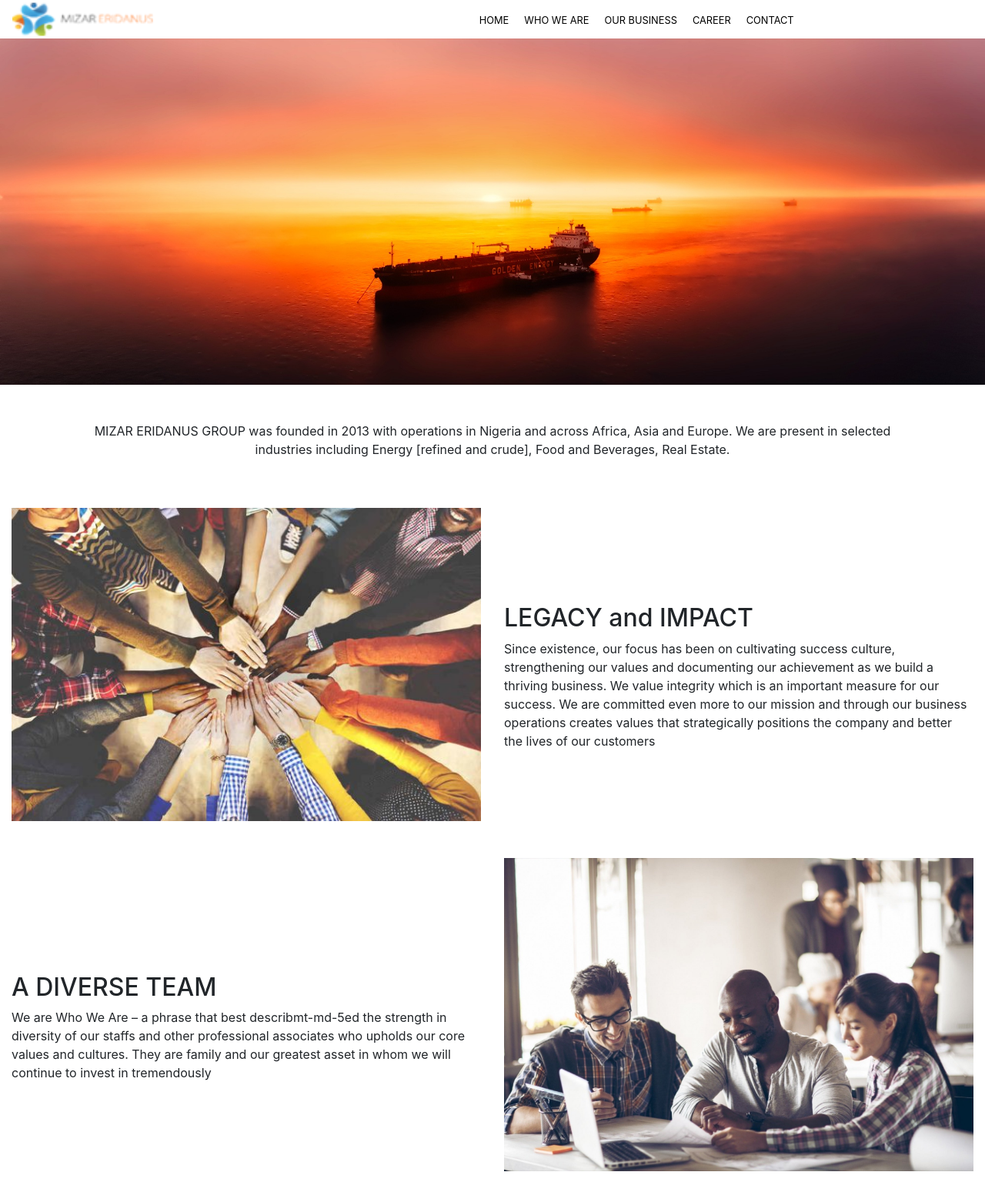
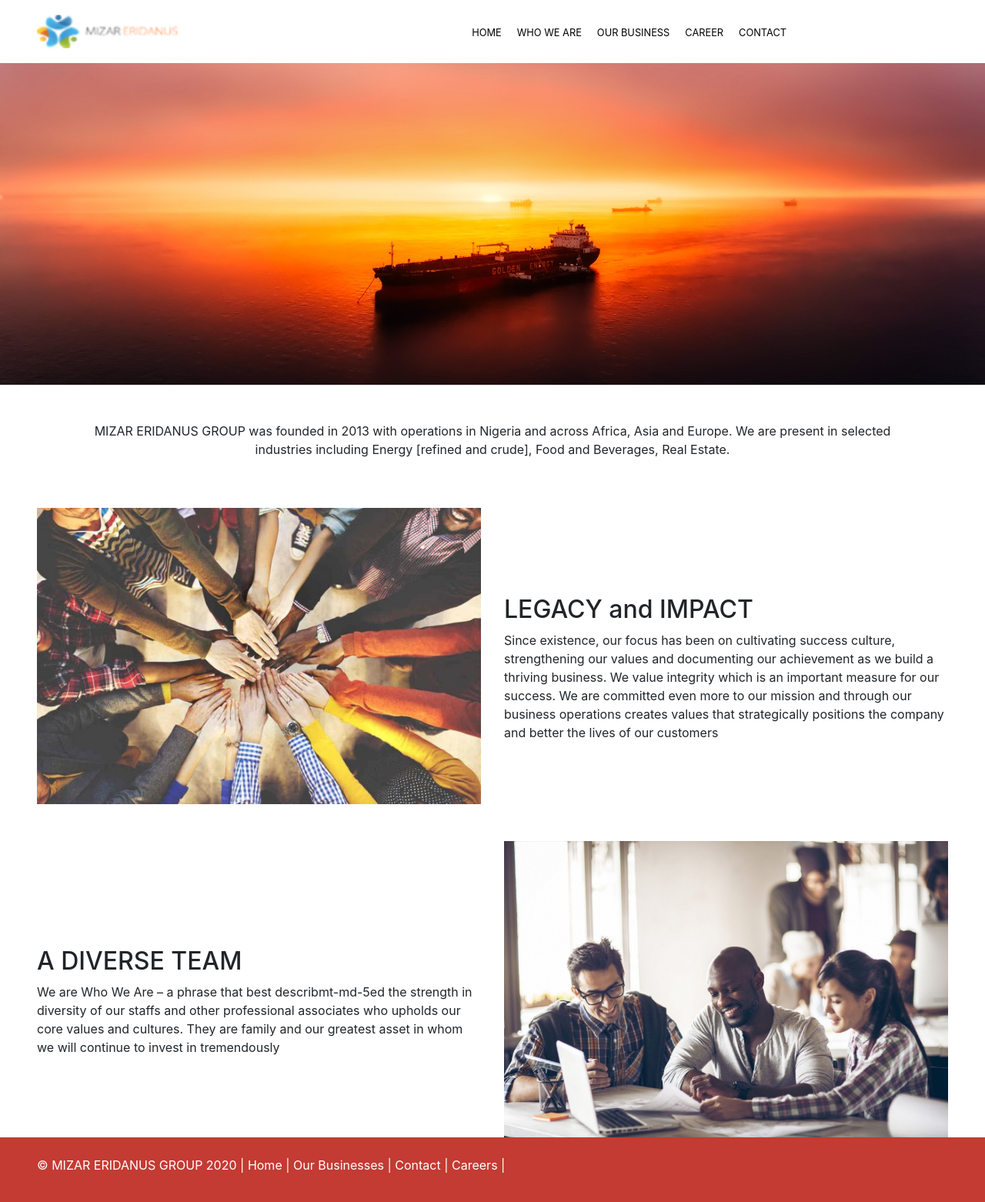
Before and after one commit to ereyomi/mizar-app, an Angular app: page /home in a window 1280 px wide. Shown: the top 1562 px of the page at 77% size. Before the commit the page ends 1522 px from the top, so only its background shows below. Built offline with nearby package versions, Linux system fonts and the light colour scheme.

Commit message:
feat: footer

```diff
--- a/angular.json
+++ b/angular.json
@@ -12,7 +12,7 @@
       },
       "root": "",
       "sourceRoot": "src",
-      "prefix": "mizar-app",
+      "prefix": "app",
       "architect": {
         "build": {
           "builder": "@angular-devkit/build-angular:browser",
@@ -130,7 +130,7 @@
       }
     }
   },
-  "defaultProject": "mizar-app",
+  "defaultProject": "app",
   "cli": {
     "analytics": "caecb0ab-6682-432a-8053-8442e90a2252"
   }
--- a/src/app/pages/home/home.component.html
+++ b/src/app/pages/home/home.component.html
@@ -14,7 +14,7 @@
     </div>
 </div>
 <div class="row">
-    <div class="col-12">
+    <div class="col-12 px-md-5">
         <!--  -->
         <div class="row">
             <div class="col-12 col-md-6">
@@ -47,3 +47,4 @@
         <!--  -->
     </div>
 </div>
+<app-footer></app-footer>
--- /dev/null
+++ b/src/app/shared/footer/footer.component.html
@@ -0,0 +1,11 @@
+<div class="row appFooter">
+    <div class="col-12 p-5 py-md-4">
+        <p class="text-white">
+            © MIZAR ERIDANUS GROUP 2020 |
+            <a href="#">Home</a> |
+            <a href="#">Our Businesses</a> |
+            <a href="#">Contact</a> |
+            <a href="#">Careers</a> |
+        </p>
+    </div>
+</div>
--- /dev/null
+++ b/src/app/shared/footer/footer.component.scss
@@ -0,0 +1,6 @@
+.appFooter {
+    background: #c33b32;
+}
+.appFooter a{
+    color: white;
+}
--- /dev/null
+++ b/src/app/shared/footer/footer.component.ts
@@ -0,0 +1,15 @@
+import { Component, OnInit } from '@angular/core';
+
+@Component({
+  selector: 'app-footer',
+  templateUrl: './footer.component.html',
+  styleUrls: ['./footer.component.scss']
+})
+export class FooterComponent implements OnInit {
+
+  constructor() { }
+
+  ngOnInit(): void {
+  }
+
+}
--- a/src/app/shared/nav-bar/nav-bar.component.html
+++ b/src/app/shared/nav-bar/nav-bar.component.html
@@ -1,5 +1,5 @@
 
-<div class="my-header px-3 px-md-3">
+<div class="my-header px-3 px-md-5 py-md-3">
     <div class="sm-header">
         <div class="logo">
             <div class="logoholder">
--- a/src/app/shared/shared.module.ts
+++ b/src/app/shared/shared.module.ts
@@ -1,6 +1,7 @@
 import { NgModule } from '@angular/core';
 import { CommonModule } from '@angular/common';
 import { NavBarComponent } from './nav-bar/nav-bar.component';
+import { FooterComponent } from './footer/footer.component';
 
 
 
@@ -8,7 +9,7 @@
   imports: [
     CommonModule,
   ],
-  declarations: [ NavBarComponent ],
-  exports: [ NavBarComponent ],
+  declarations: [ NavBarComponent, FooterComponent ],
+  exports: [ NavBarComponent, FooterComponent ],
 } )
 export class SharedModule { }
```
Also changed, not shown: 1 other file (tests, documents, lock files or other folders).
